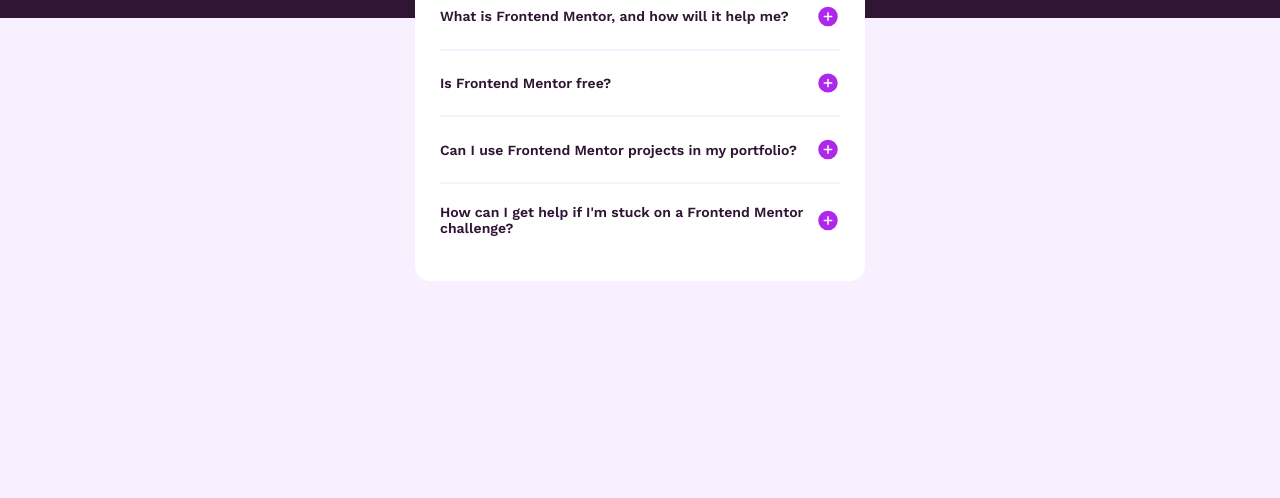
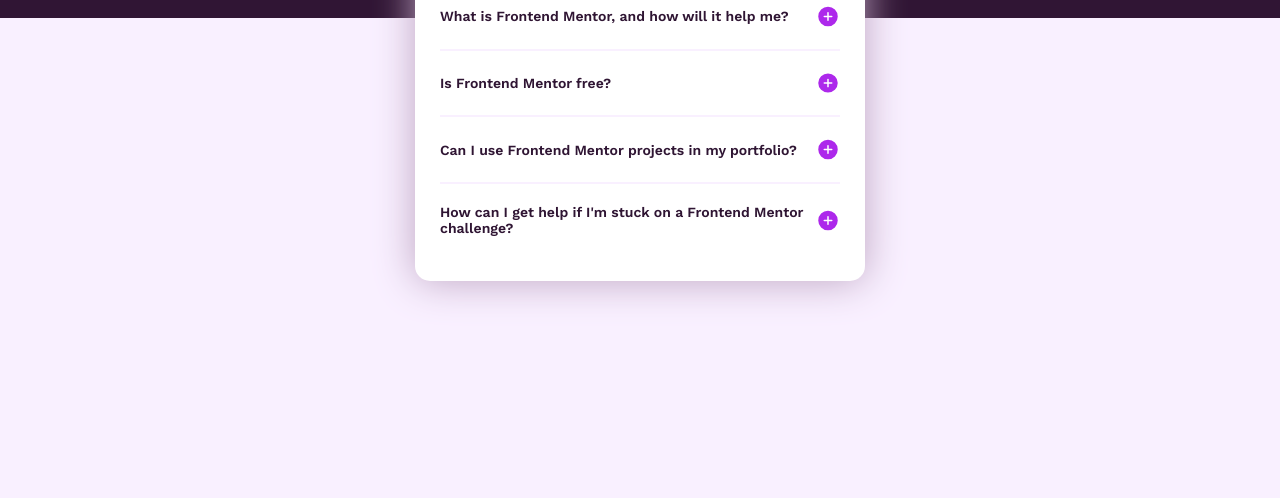
Before and after one commit to msumii/desafio-faq-accordion, a plain HTML site: page index.html in a window 1280 px wide. Shown: the part 302-800 px from the top of the page. Drawn offline with nearby package versions, Linux system fonts and the light colour scheme.

Commit message:
atualizando o style.css

```diff
--- a/src/css/style.css
+++ b/src/css/style.css
@@ -37,6 +37,7 @@
     padding: 25px;
     border-radius: 15px;
     margin: 0 20px;
+    box-shadow: 0 0 40px hsl(292, 19%, 70%);
 }
 
 .faq-container {
```
